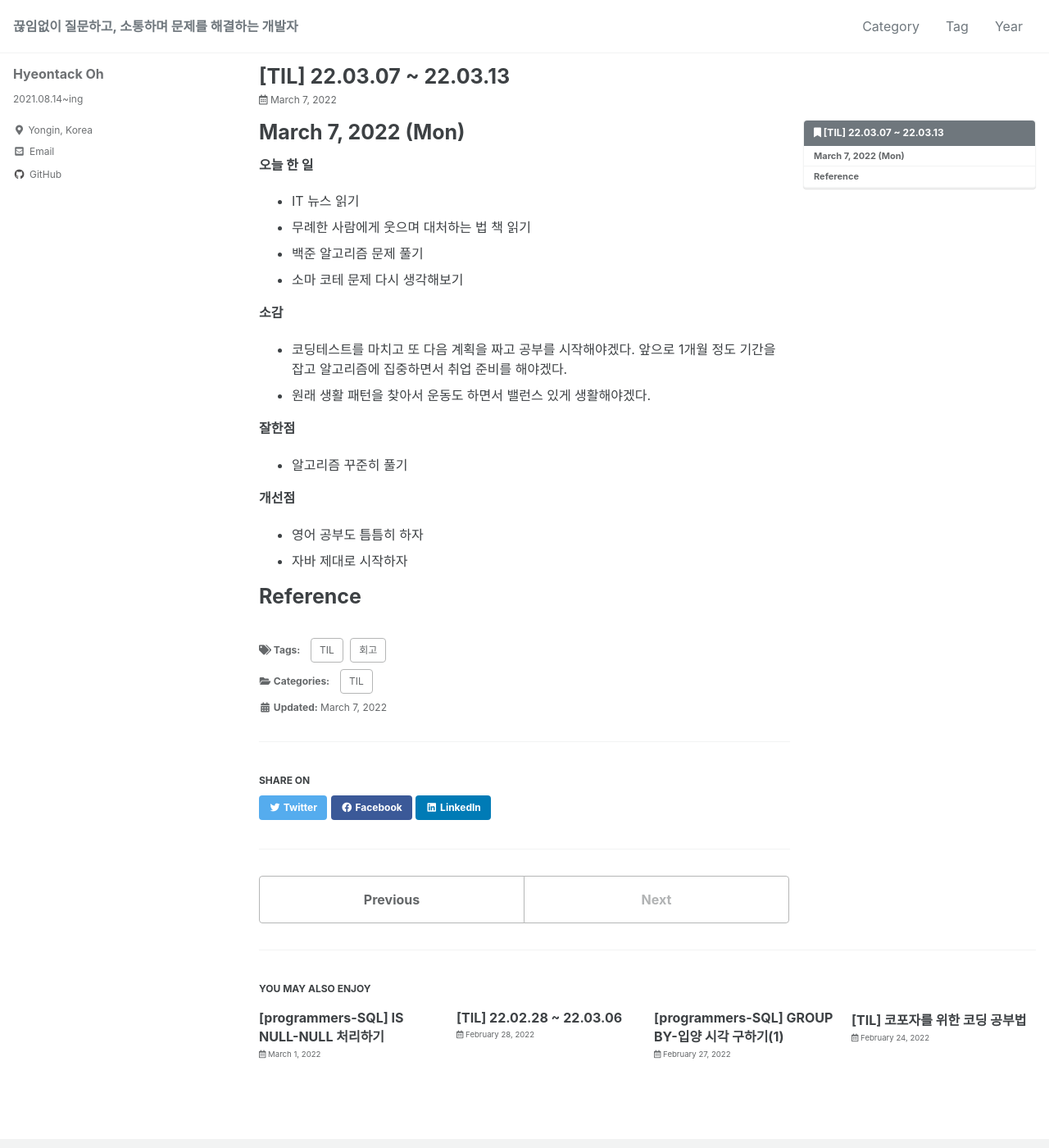
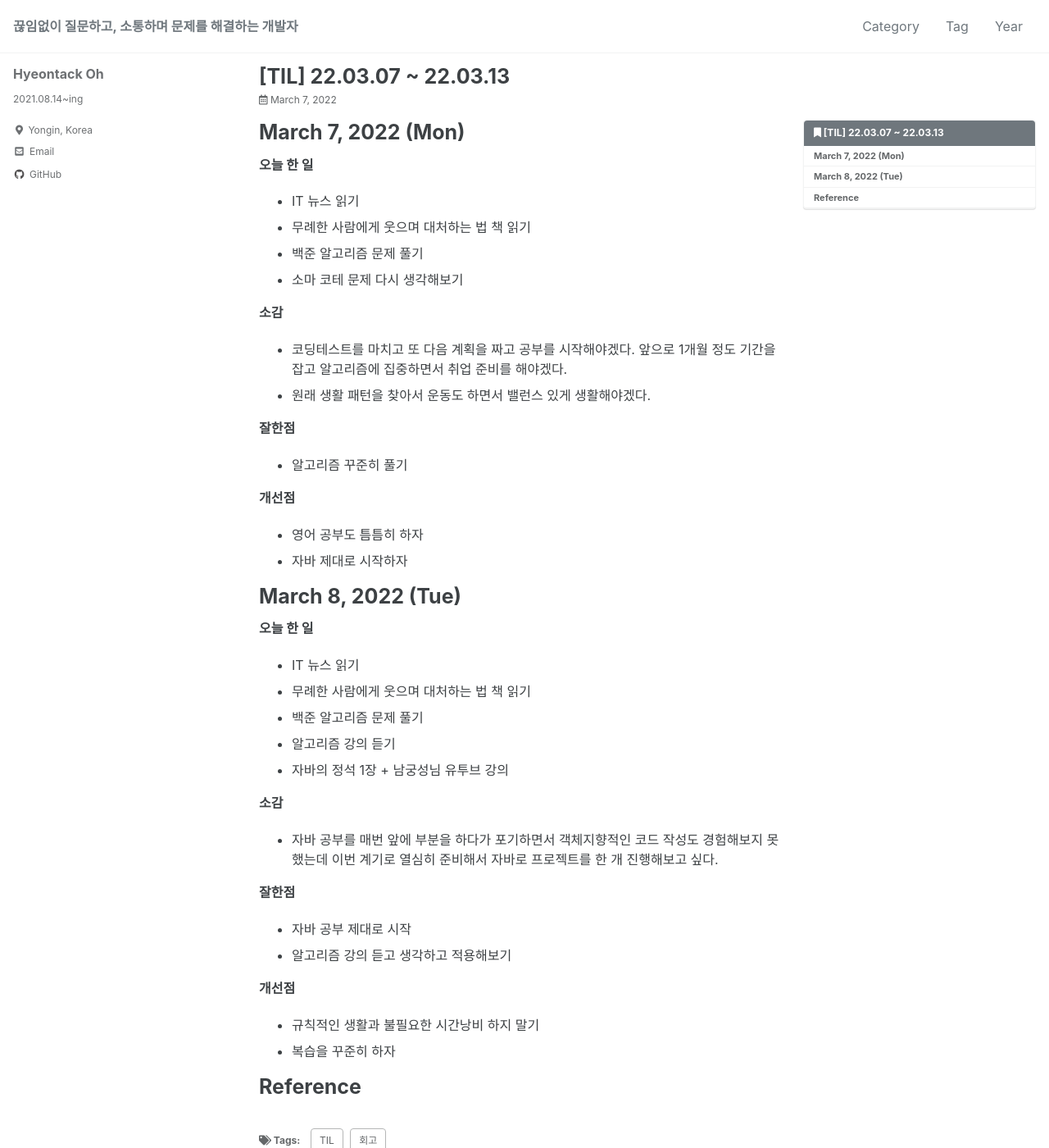
Before and after one commit to hyeontack5/hyeontack5.github.io, a Jekyll site: the page built from _posts/TIL/2022-03-07-[TIL] 22.03.07 ~ 22.03.13.md, in a window 1280 px wide and 1400 px high. Shown: the whole window at 82% size. Built offline with Jekyll 4.4.1, drawn with Linux system fonts in a browser that asks for light colours; cached includes are drawn as plain includes.

Commit message:
Docs: 22.03.08 회고

```diff
--- a/_posts/TIL/2022-03-07-[TIL] 22.03.07 ~ 22.03.13.md
+++ b/_posts/TIL/2022-03-07-[TIL] 22.03.07 ~ 22.03.13.md
@@ -31,4 +31,24 @@ toc_icon: "bookmark"
 - 영어 공부도 틈틈히 하자
 - 자바 제대로 시작하자
 
+# March 8, 2022 (Tue)
+
+**오늘 한 일**
+- IT 뉴스 읽기
+- 무례한 사람에게 웃으며 대처하는 법 책 읽기
+- 백준 알고리즘 문제 풀기
+- 알고리즘 강의 듣기
+- 자바의 정석 1장 + 남궁성님 유투브 강의
+
+**소감**
+- 자바 공부를 매번 앞에 부분을 하다가 포기하면서 객체지향적인 코드 작성도 경험해보지 못했는데 이번 계기로 열심히 준비해서 자바로 프로젝트를 한 개 진행해보고 싶다.
+
+**잘한점**
+- 자바 공부 제대로 시작
+- 알고리즘 강의 듣고 생각하고 적용해보기
+
+**개선점**
+- 규칙적인 생활과 불필요한 시간낭비 하지 말기
+- 복습을 꾸준히 하자
+
 # Reference
```
